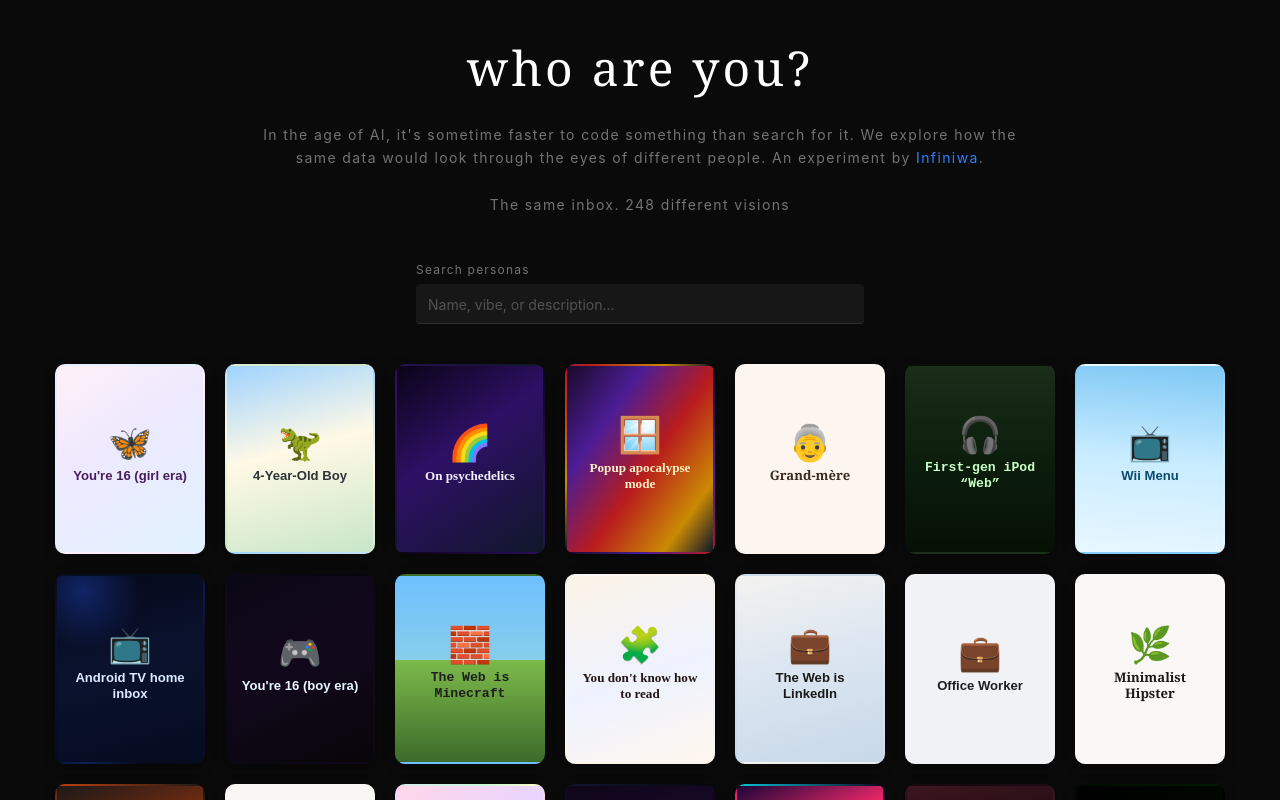
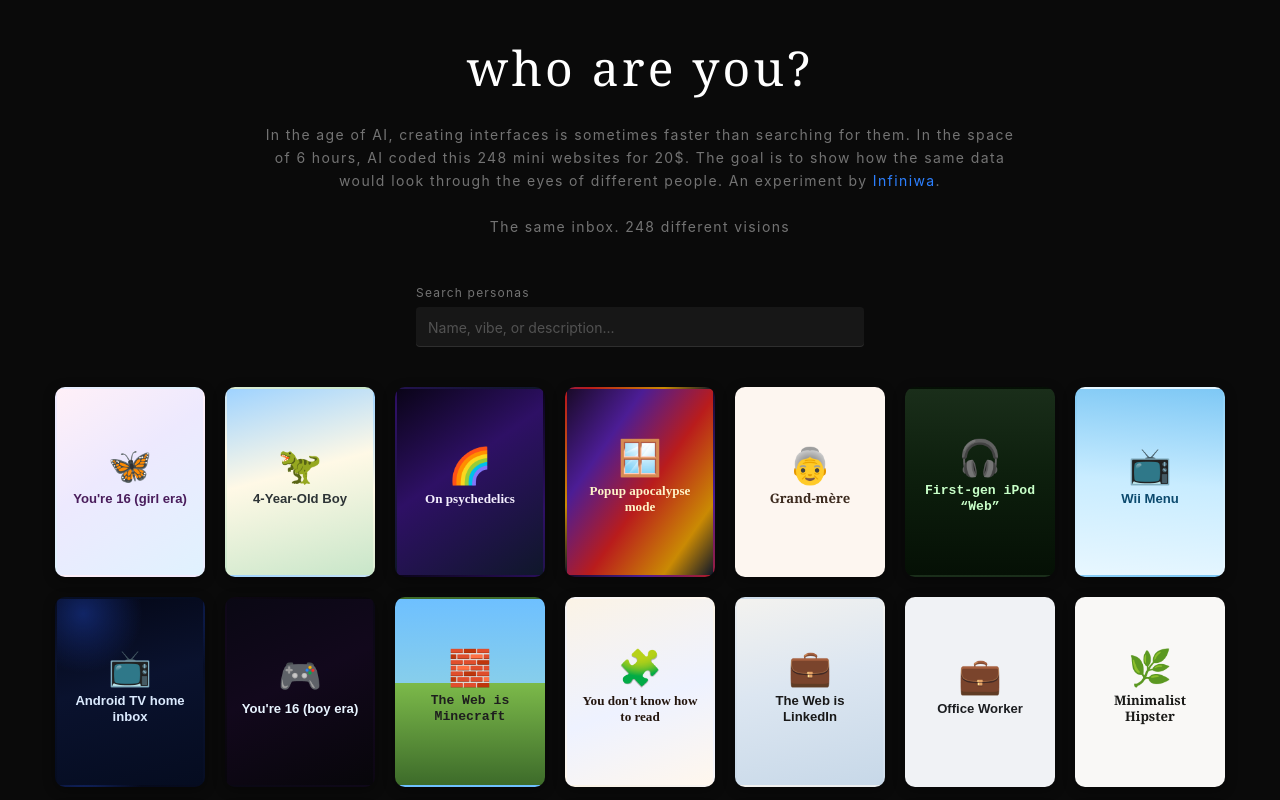
Before and after one commit to grandsmarquis/different-realities, a React (Vite) app: page / in a window 1280 px wide. Built offline with nearby package versions, Linux system fonts and the light colour scheme.

Commit message:
Update PersonaSelector description for clarity and relevance
- Revised the introductory text in the PersonaSelector component to better reflect the speed and efficiency of AI in creating interfaces.
- Highlighted the specific achievement of generating multiple mini websites within a short timeframe.

```diff
--- a/src/components/PersonaSelector.jsx
+++ b/src/components/PersonaSelector.jsx
@@ -1485,7 +1485,7 @@
           </h1>
           <div className="space-y-5 text-sm leading-relaxed tracking-widest text-neutral-500 sm:space-y-6">
             <p>
-              In the age of AI, it&apos;s sometime faster to code something than search for it. We explore how the same data would look through the eyes of different people. An experiment by{' '}
+              In the age of AI, creating interfaces is sometimes faster than searching for them. In the space of 6 hours, AI coded this {personas.length} mini websites for 20$. The goal is to show how the same data  would look through the eyes of different people. An experiment by{' '}
               <a href="https://infiniwa.com" target="_blank" rel="noopener noreferrer" className="text-blue-500 hover:text-blue-400">
                 Infiniwa
               </a>
```
